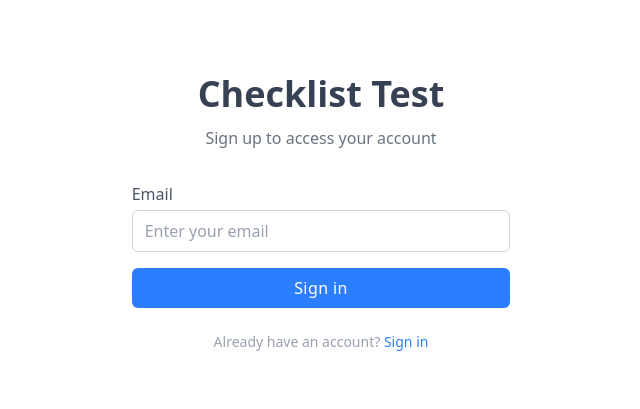
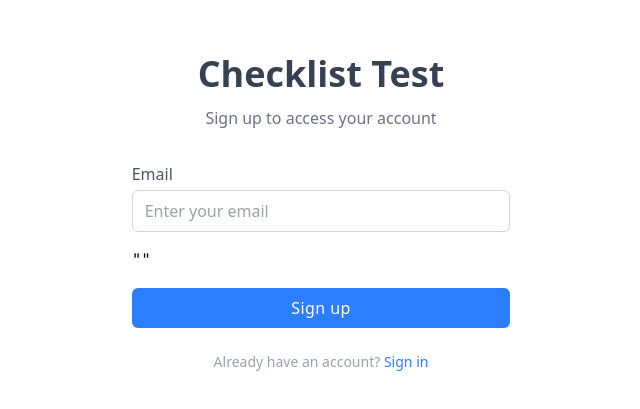
Before and after one commit to dpardox/checklist-test, an Angular app: page /sign-up in a window 1280 px wide. Shown: the part 187-596 px from the top of the page, without its empty margins (319-959 px from the left). Built offline with nearby package versions, Linux system fonts and the light colour scheme.

Commit message:
Implement reactive form for sign-up with email validation

```diff
--- a/src/app/features/sign-up/sign-up.component.html
+++ b/src/app/features/sign-up/sign-up.component.html
@@ -8,20 +8,25 @@
     </p>
   </ng-container>
 
-  <form>
+  <form [formGroup]="signUpForm" (ngSubmit)="signUp()">
     <!-- email field -->
     <div class="mb-4">
       <label class="block mb-1 text-gray-600">Email</label>
       <input type="text"
         class="w-full border text-gray-700 placeholder-gray-400 border-gray-300 rounded-md py-2 px-3 focus:outline-none focus:border-blue-400"
         placeholder="Enter your email"
-        autocomplete="off">
+        autocomplete="off"
+        formControlName="email">
+    </div>
+
+    <div class="my-4">
+      <pre>{{ signUpForm.get('email')?.value | json }}</pre>
     </div>
 
     <!-- submit button -->
     <button
       class="w-full px-4 py-2 tracking-wide text-white transition-colors duration-200 transform bg-blue-500 rounded-md hover:bg-blue-400 focus:outline-none focus:bg-blue-400">
-      Sign in
+      Sign up
     </button>
   </form>
 
--- a/src/app/features/sign-up/sign-up.component.ts
+++ b/src/app/features/sign-up/sign-up.component.ts
@@ -1,13 +1,30 @@
-import { Component } from '@angular/core';
+import { Component, inject } from '@angular/core';
 import { RouterModule } from '@angular/router';
 import { AuthLayout } from '@shared/layouts/auth/auth.layout';
+import { CommonModule } from '@angular/common';
+import { FormBuilder, ReactiveFormsModule, Validators } from '@angular/forms';
+
 
 @Component({
   selector: 'app-sign-up',
-  imports: [RouterModule, AuthLayout],
+  imports: [CommonModule, RouterModule, AuthLayout, ReactiveFormsModule],
   templateUrl: './sign-up.component.html',
   styleUrl: './sign-up.component.css'
 })
 export class SignUpComponent {
 
+  private formBuilder = inject(FormBuilder);
+
+  public signUpForm = this.formBuilder.group({
+    email: ['', [ Validators.required, Validators.email ]],
+  });
+
+  public signUp() {
+    if (this.signUpForm.invalid) return;
+
+    const { email } = this.signUpForm.value;
+
+    console.log({ email }); // TODO (dpardo): delete
+  }
+
 }
```
